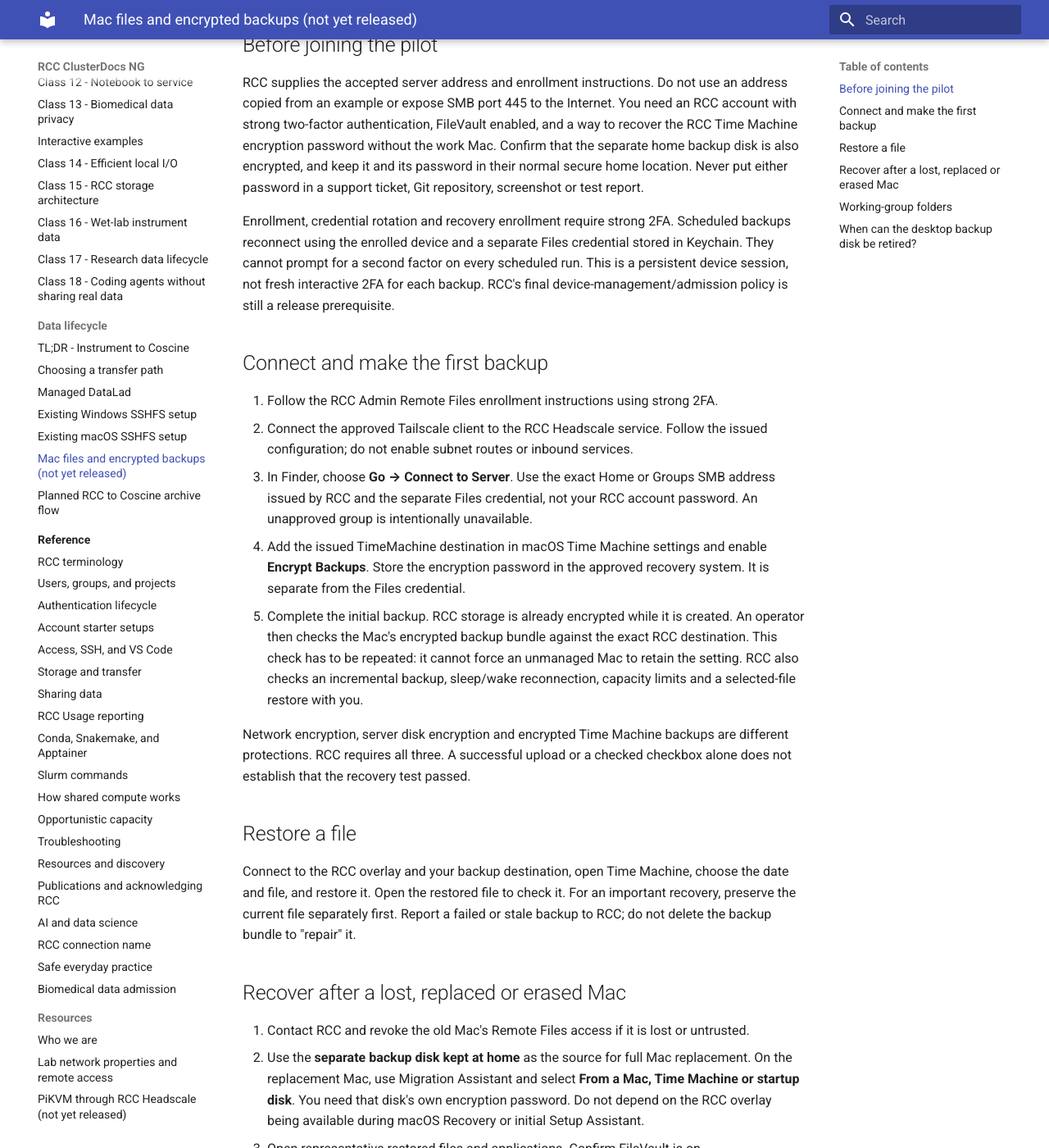
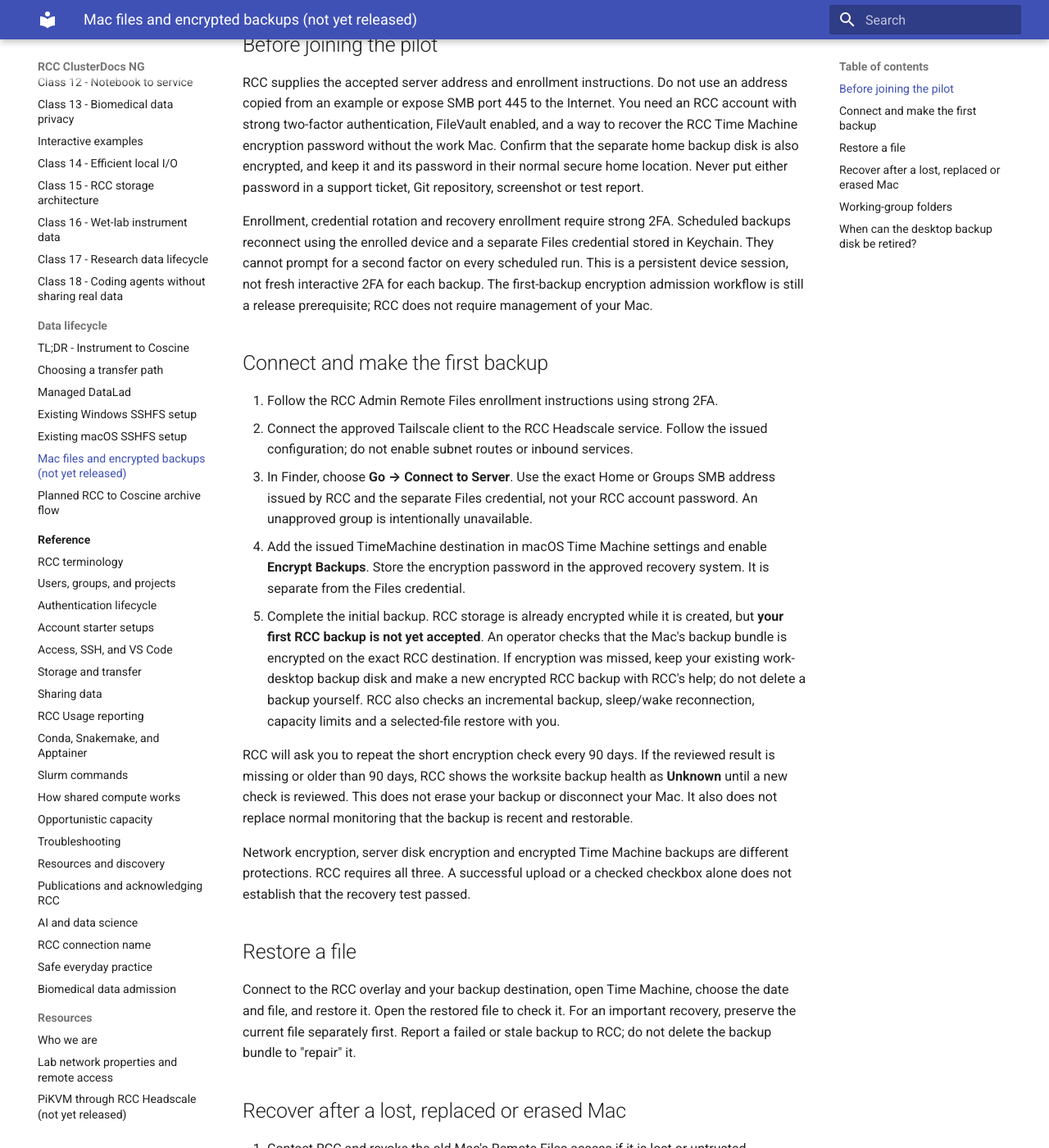
Before and after one commit to IKIM-Essen/ClusterDocs, an MkDocs documentation site: the page built from docs/data/macos-rcc-backup.md, in a window 1280 px wide and 1400 px high, scrolled down 522 px. Shown: the whole window at 82% size. Built offline with MkDocs 1.6.1 and Material for MkDocs 9.7.7, drawn with Linux system fonts in a browser that asks for light colours.

Commit message:
Explain self-service encrypted first backup checks

```diff
--- a/docs/data/macos-rcc-backup.md
+++ b/docs/data/macos-rcc-backup.md
@@ -30,8 +30,8 @@ Enrollment, credential rotation and recovery enrollment require strong 2FA.
 Scheduled backups reconnect using the enrolled device and a separate Files
 credential stored in Keychain. They cannot prompt for a second factor on every
 scheduled run. This is a persistent device session, not fresh interactive 2FA
-for each backup. RCC's final device-management/admission policy is still a
-release prerequisite.
+for each backup. The first-backup encryption admission workflow is still a
+release prerequisite; RCC does not require management of your Mac.
 
 ## Connect and make the first backup
 
@@ -45,10 +45,18 @@ release prerequisite.
    enable **Encrypt Backups**. Store the encryption password in the approved
    recovery system. It is separate from the Files credential.
 5. Complete the initial backup. RCC storage is already encrypted while it is
-   created. An operator then checks the Mac's encrypted backup bundle against
-   the exact RCC destination. This check has to be repeated: it cannot force an
-   unmanaged Mac to retain the setting. RCC also checks an incremental backup,
-   sleep/wake reconnection, capacity limits and a selected-file restore with you.
+   created, but **your first RCC backup is not yet accepted**. An operator checks
+   that the Mac's backup bundle is encrypted on the exact RCC destination. If
+   encryption was missed, keep your existing work-desktop backup disk and make
+   a new encrypted RCC backup with RCC's help; do not delete a backup yourself.
+   RCC also checks an incremental backup, sleep/wake reconnection, capacity
+   limits and a selected-file restore with you.
+
+RCC will ask you to repeat the short encryption check every 90 days. If the
+reviewed result is missing or older than 90 days, RCC shows the worksite backup
+health as **Unknown** until a new check is reviewed. This does not erase your
+backup or disconnect your Mac. It also does not replace normal monitoring that
+the backup is recent and restorable.
 
 Network encryption, server disk encryption and encrypted Time Machine backups
 are different protections. RCC requires all three. A successful upload or a
```
